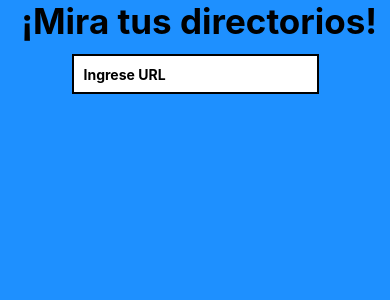
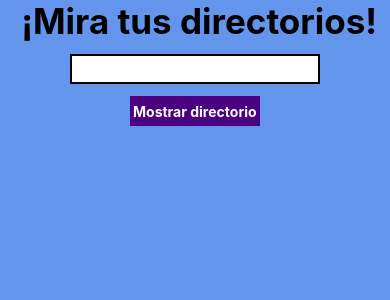
Before and after one commit to MatiiAutalan/prueba-tecnica-react-native, a React Native app: screen / in a window 390 px wide. Shown: the top 300 px of the page. Built offline with nearby package versions, Linux system fonts and the light colour scheme.

Commit message:
maquetado del form

```diff
--- a/App.js
+++ b/App.js
@@ -1,24 +1,23 @@
-import React from 'react';
+import React, { Component } from 'react';
 import { StyleSheet, Text, View } from 'react-native';
-import ImputUrl from './components/ImputUrl'
+import Home from './components/Home'
 
-export default function App() {
+export default class App extends Component{
+
+  render() {
   return (
     <View style={styles.container}>
       <Text style={styles.title}> ¡Mira tus directorios!</Text>
-      <ImputUrl/>
-      <View style={styles.title}>
-
-      </View>
+      <Home/>
     </View>
   );
+}
 }
 
 const styles = StyleSheet.create({
   container: {
     flex: 1,
-    backgroundColor: '#1e90ff',
-    shadowColor: 1,
+    backgroundColor: '#6495ed',
     alignItems:'center'
   },
 
--- /dev/null
+++ b/components/Home.js
@@ -0,0 +1,60 @@
+import React, { Component } from "react";
+import { View, StyleSheet,TouchableHighlight, TextInput, Text } from "react-native";
+
+class Home extends Component {
+    state = {url: ""}
+    render() {
+
+      return (
+        <View style= {styles.container}>
+          <View>
+            <TextInput
+              style={styles.input}
+            />
+            <TouchableHighlight style= {styles.containerBotton}>
+              <Text style={styles.botton}>Mostrar directorio</Text>
+            </TouchableHighlight>
+          </View>
+        </View>
+      )
+    }
+}
+
+const styles = StyleSheet.create({
+  container: {
+    flex: 1,
+    shadowColor: 1,
+    alignItems:'center'
+  },
+
+  input: {
+    height: 30,
+    width: 250,
+    margin: 12,
+    borderWidth: 2,
+    padding: 10,
+    fontWeight: "bold",
+    backgroundColor: "#ffff",
+  },
+
+  containerBotton : {
+    flex: 1,
+    alignItems: 'center',
+    justifyContent: 'center',
+    textAlign: 'center',
+  },
+
+  botton : {
+    width: 130,
+    height: 30,
+    paddingTop: 7,
+    paddingBottom: 7,
+    paddingLeft: 3,
+    paddingRight: 3,
+    backgroundColor: "#4b0082",
+    color: "#ffff",
+    fontWeight: 'bold'
+  }
+});
+
+export default Home;
--- a/components/ImputUrl.js
+++ /dev/null
@@ -1,30 +0,0 @@
-import React from "react";
-import { SafeAreaView, StyleSheet, TextInput } from "react-native";
-
-const UselessTextInput = () => {
-  const [text, onChangeText] = React.useState("");
-
-  return (
-    <SafeAreaView>
-      <TextInput
-        style={styles.input}
-        onChangeText={onChangeText}
-        value={text}
-        placeholder="Ingrese URL"
-      />
-    </SafeAreaView>
-  );
-};
-
-const styles = StyleSheet.create({
-  input: {
-    height: 40,
-    margin: 12,
-    borderWidth: 2,
-    padding: 10,
-    fontWeight: "bold",
-    backgroundColor: "#ffff",
-  },
-});
-
-export default UselessTextInput;
```
